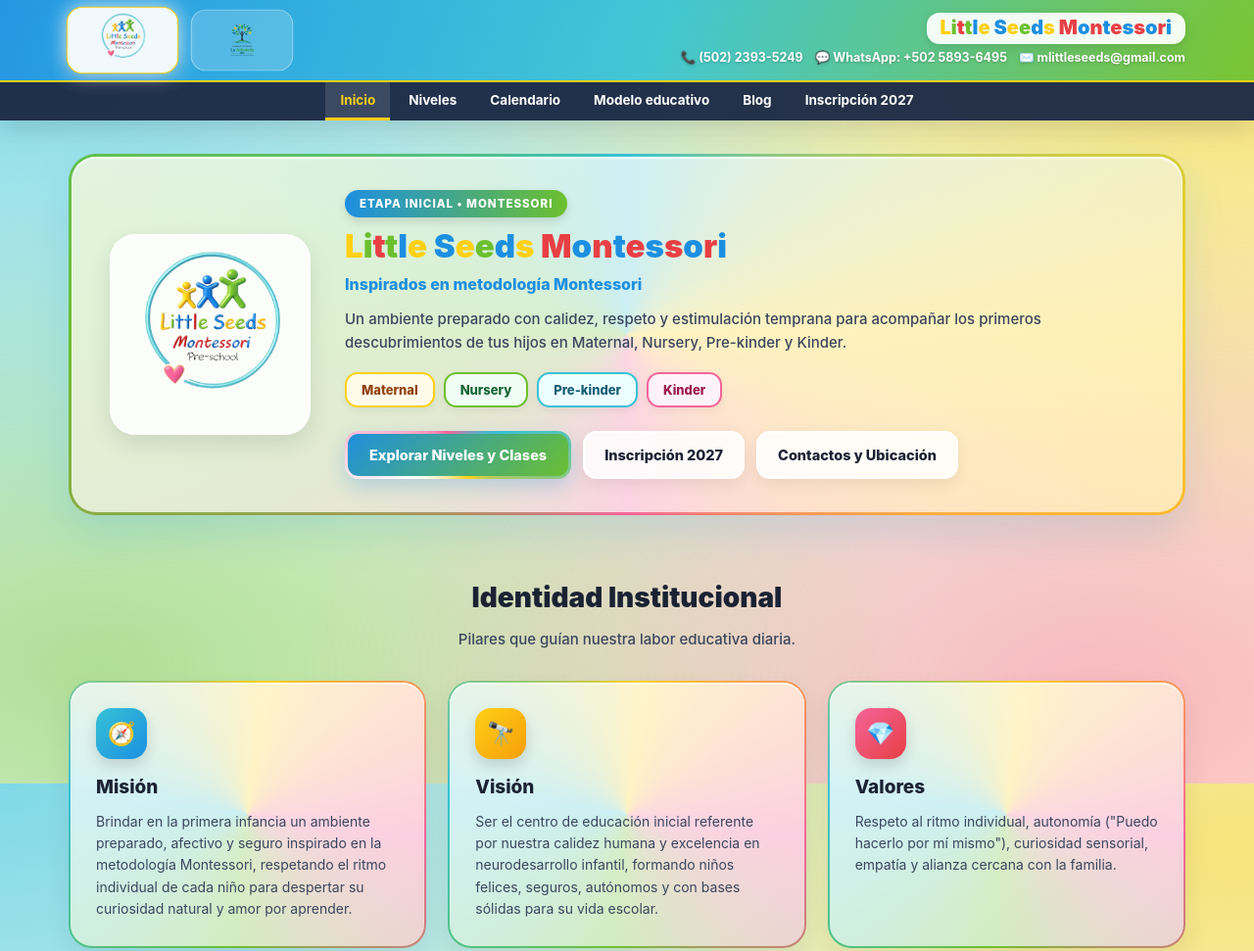
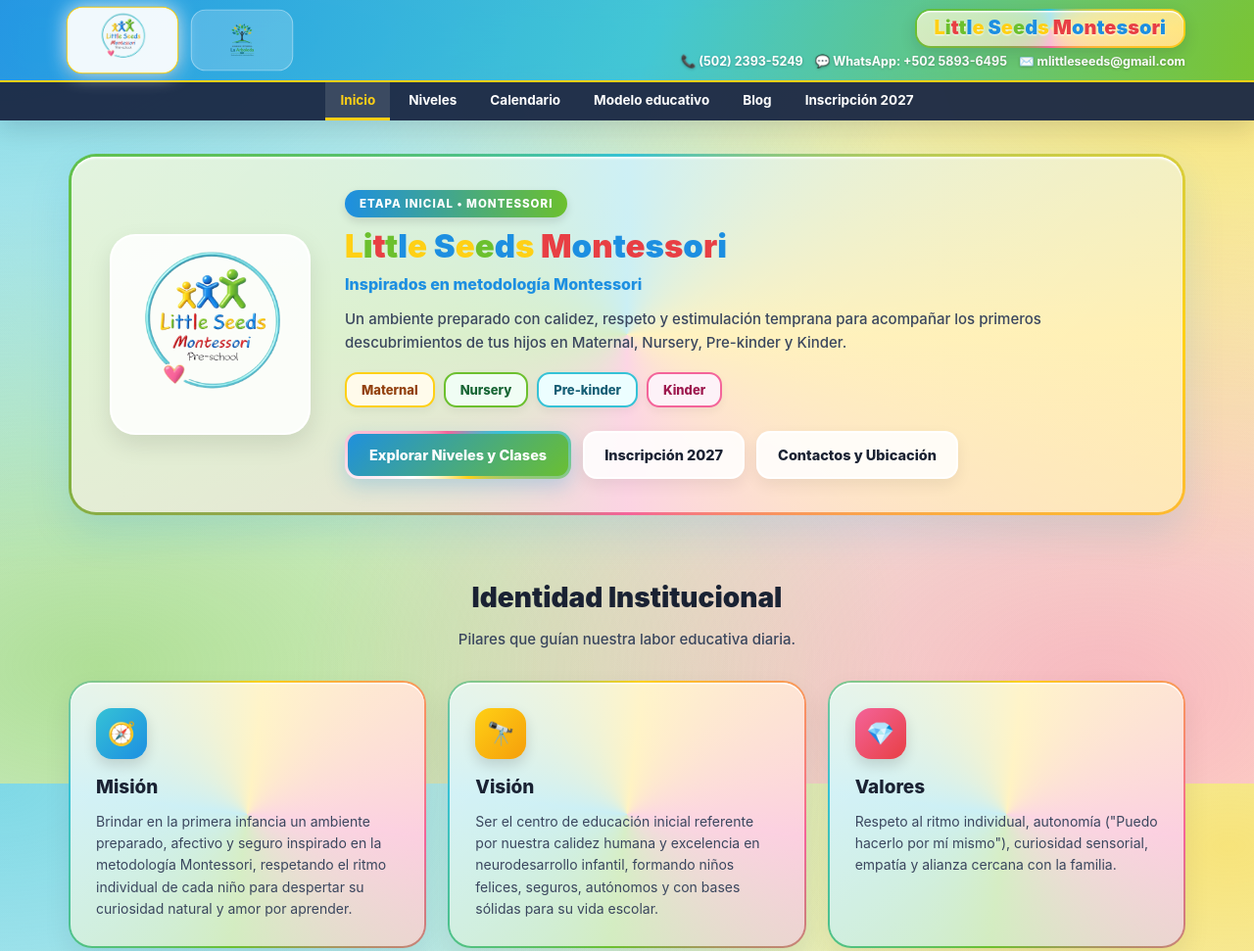
Before and after one commit to scguzz-jv/web-de-prueba-, a plain HTML site: page index.html in a window 1280 px wide. Shown: the top 971 px of the page at 98% size. Drawn offline with Linux system fonts and the light colour scheme.

Commit message:
Refine .header-title-custom styles
Updated styles for .header-title-custom to enhance appearance.

```diff
--- a/index.html
+++ b/index.html
@@ -342,14 +342,25 @@
             align-items: flex-end;
             gap: 4px;
         }
-        .header-title-custom {
-            background: rgba(255, 255, 255, 0.92);
-            padding: 4px 14px;
-            border-radius: 13px;
+.header-title-custom {
+            padding: 6px 18px;
+            border-radius: 16px;
             font-size: 20px;
             font-weight: 900;
             line-height: 1.18;
-            box-shadow: 0 4px 12px rgba(0, 0, 0, 0.12);
+            border: 2.5px solid transparent;
+            background-image:
+                linear-gradient(135deg, rgba(255, 255, 255, 0.72), rgba(255, 255, 255, 0.45)),
+                conic-gradient(from var(--beam-angle), var(--beam-1) 0%, var(--beam-2) 25%, var(--beam-3) 50%, var(--beam-4) 75%, var(--beam-1) 100%);
+            background-origin: border-box;
+            background-clip: padding-box, border-box;
+            animation: spinLightBeam 5s linear infinite;
+            backdrop-filter: blur(12px) saturate(160%);
+            -webkit-backdrop-filter: blur(12px) saturate(160%);
+            box-shadow:
+                inset 0 1.5px 1px rgba(255, 255, 255, 0.92),
+                0 6px 16px rgba(15, 23, 42, 0.14);
+            text-shadow: 0 1px 2px rgba(255, 255, 255, 0.85);
         }
         body.theme-arboleda .header-title-custom {
             background: transparent;
```
